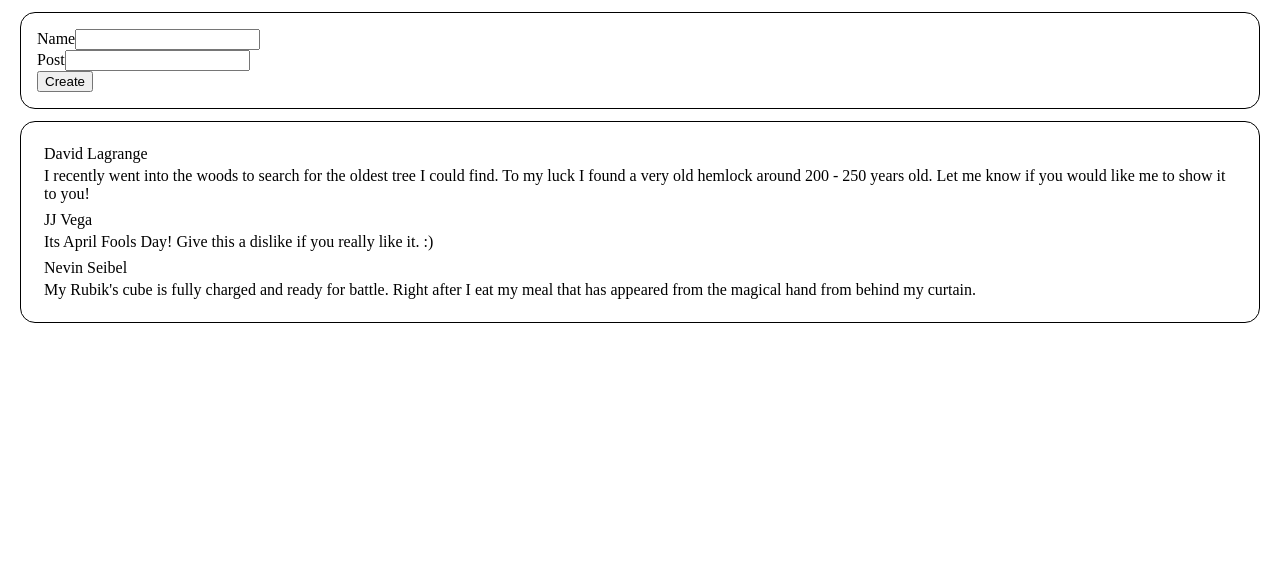
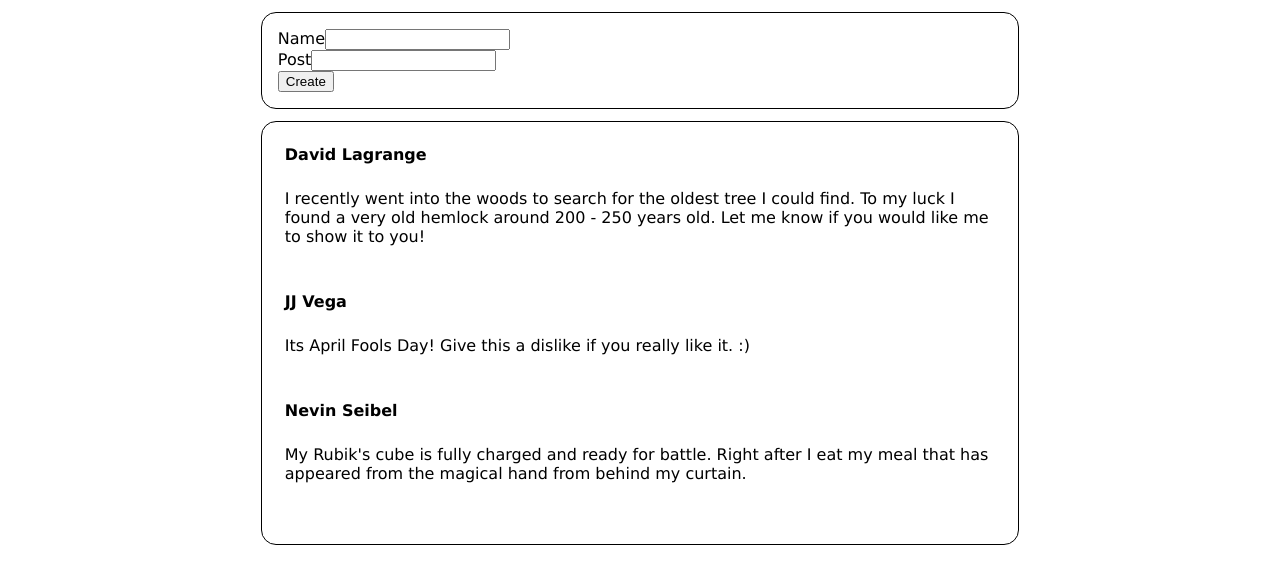
Before and after one commit to mightya4/SocialFeed, a React (Create React App) app: page / in a window 1280 px wide. Shown: the top 584 px of the page. Built offline with nearby package versions, Linux system fonts and the light colour scheme.

Commit message:
Updated Css Styling of Display Posts in Post.css File + Added Distinct Seperation of Name and Post in Display Posts File

```diff
--- a/src/Components/Post/DisplayPosts.jsx
+++ b/src/Components/Post/DisplayPosts.jsx
@@ -7,12 +7,17 @@ const DisplayPost = (props) => {
                 return(
                     <tr key={index}>
                         <tr>
-                            <td>{post.name}</td>
+                            <td><b>{post.name}</b></td>
                         </tr>
+                        <br></br>
                         <tr>
                             <td>{post.post}</td>
                         </tr>
+                        <br></br>
+                        <br></br>
                     </tr>
+
+
                 );
             })}
             </div>
--- a/src/Components/Post/Post.css
+++ b/src/Components/Post/Post.css
@@ -3,6 +3,9 @@
     border-style: solid;
     border-radius: 15px;
     margin: 0.75em;
+    margin-left: 20%;
+    margin-right: 20%;
     padding: 1em;
+    font-family: Verdana, Geneva, Tahoma, sans-serif;
 
 }
--- a/src/Components/Post/Post.jsx
+++ b/src/Components/Post/Post.jsx
@@ -17,9 +17,11 @@ const Post = (props) => {
                 <CreatePost parentPost={addNewPost}/>
             </div>
             <div className='post-border-box'>
-                <table>
-                    <DisplayPost parentPost={posts}/>
-                </table>
+                <div >
+                    <table>
+                        <DisplayPost parentPost={posts}/>
+                    </table>
+                </div>
             </div>
 
         </div>
```
